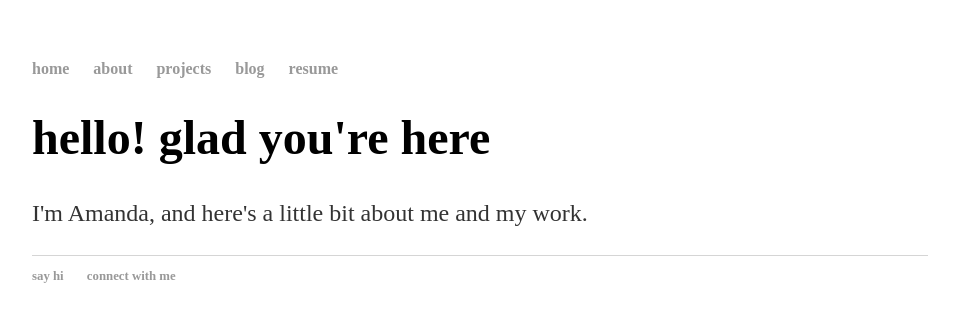
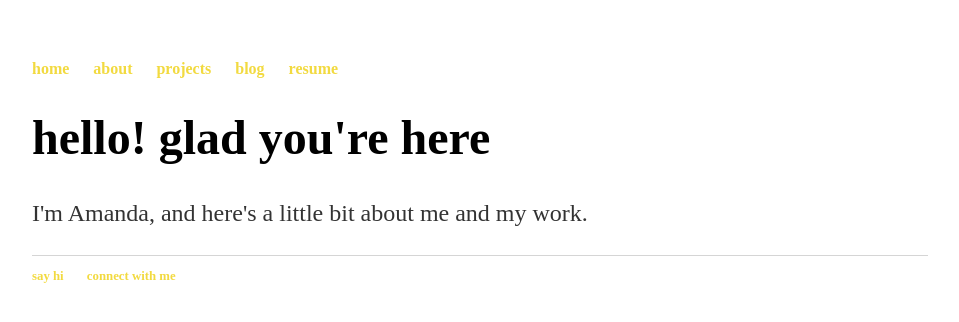
Before and after one commit to amanda-t2/amanda-t2.github.io, a Jekyll site: the page built from index.html, in a window 1280 px wide. Shown: the top 322 px of the page, without its empty margins (160-1119 px from the left). Built offline with Jekyll 4.4.1, drawn with Linux system fonts in a browser that asks for light colours.

Commit message:
Update main.css

```diff
--- a/css/main.css
+++ b/css/main.css
@@ -1,4 +1,4 @@
-{background-color: #e0e0eb;}
+{background-color: #8c8c8c;}
 
 body {
     margin: 60px auto;
@@ -16,7 +16,7 @@ nav ul li, footer ul li {
 }
 a {
     text-decoration: none;
-    color: #999;
+    color: #f2da40;
 }
 a:hover {
     text-decoration: underline;
```
